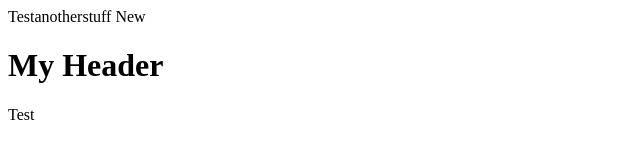
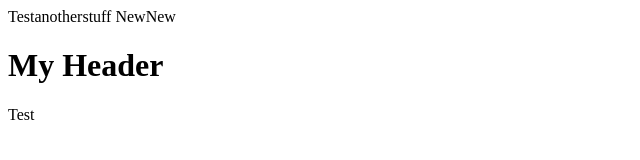
Before and after one commit to joshua-lehmann/demo-project-yeep, a plain HTML site: page index.html in a window 1280 px wide. Shown: the full height of the page, 0-640 px from the left. Drawn offline with Linux system fonts and the light colour scheme.

Commit message:
Update index.html

```diff
--- a/index.html
+++ b/index.html
@@ -8,7 +8,7 @@
   </head>
   <body>
     Testanotherstuff
-    New
+    NewNew
     <h1>My Header</h1>
     Test
   </body>
```
